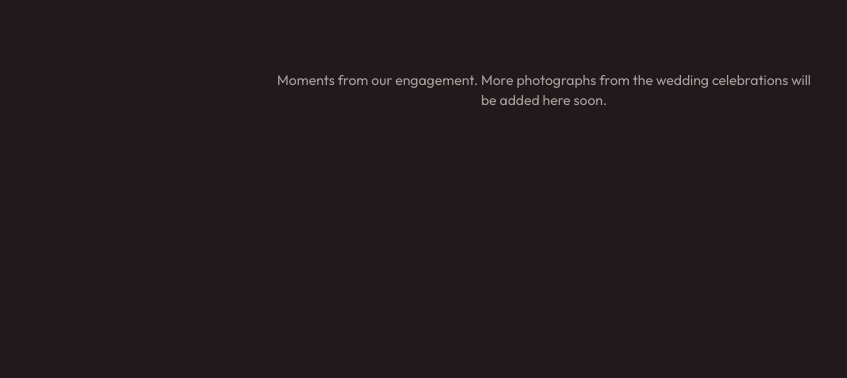
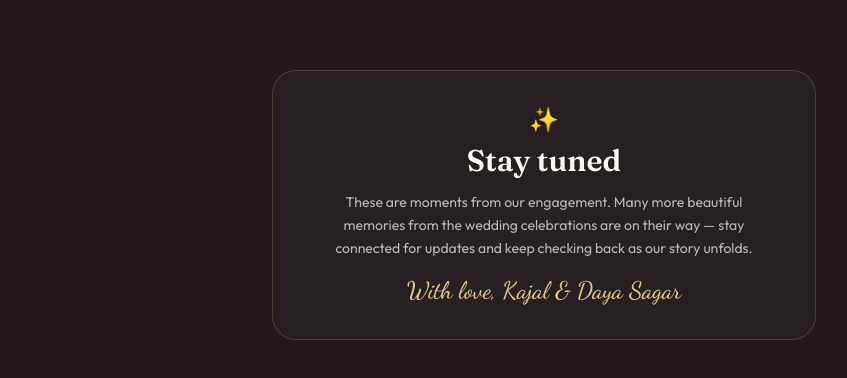
Before and after one commit to azadgupta1010-cell/kajalworld, a Next.js app: page /gallery in a window 1280 px wide. Shown: the part 1419-1797 px from the top of the page, without its empty margins (96-943 px from the left). Before the commit the page ends 1593 px from the top, so only its background shows below. Built offline with nearby package versions, Linux system fonts and the light colour scheme; no server answers.

Commit message:
Add 'Stay tuned' update message to gallery page and homepage

```diff
--- a/src/app/(site)/gallery/page.tsx
+++ b/src/app/(site)/gallery/page.tsx
@@ -10,10 +10,22 @@ export default function GalleryPage() {
   return (
     <main className="pt-6">
       <Gallery items={galleryItems} />
-      <p className="mx-auto max-w-xl px-4 pb-16 text-center font-body text-sm text-ivory/60">
-        Moments from our engagement. More photographs from the wedding celebrations
-        will be added here soon.
-      </p>
+
+      {/* Stay-tuned banner */}
+      <section className="mx-auto mb-16 max-w-xl px-4">
+        <div className="rounded-3xl border border-gold/25 bg-white/[0.03] px-6 py-8 text-center">
+          <p className="text-2xl" aria-hidden="true">✨</p>
+          <h3 className="mt-2 font-display text-2xl font-semibold text-ivory sm:text-3xl">
+            Stay tuned
+          </h3>
+          <p className="mx-auto mt-3 max-w-md font-body text-sm leading-relaxed text-ivory/70">
+            These are moments from our engagement. Many more beautiful memories from
+            the wedding celebrations are on their way — stay connected for updates
+            and keep checking back as our story unfolds.
+          </p>
+          <p className="mt-4 font-script text-2xl text-gold-light">With love, Kajal &amp; Daya Sagar</p>
+        </div>
+      </section>
     </main>
   )
 }
--- a/src/components/MainSite.tsx
+++ b/src/components/MainSite.tsx
@@ -31,6 +31,11 @@ export function MainSite({ onReplayIntro }: MainSiteProps) {
       <Events limit={5} />
       <Gallery items={galleryItems} />
 
+      <p className="mx-auto -mt-6 mb-10 max-w-md px-4 text-center font-body text-sm leading-relaxed text-ivory/60">
+        ✨ More memories from the celebrations are on their way — stay tuned and keep
+        checking back for updates.
+      </p>
+
       <section className="relative px-4 pb-8 pt-4">
         <div className="mx-auto flex max-w-xl flex-wrap justify-center gap-4">
           {ctas.map((c) => (
```
Also changed, not shown: scripts/check-db.mjs (added, +24 -0 lines).
